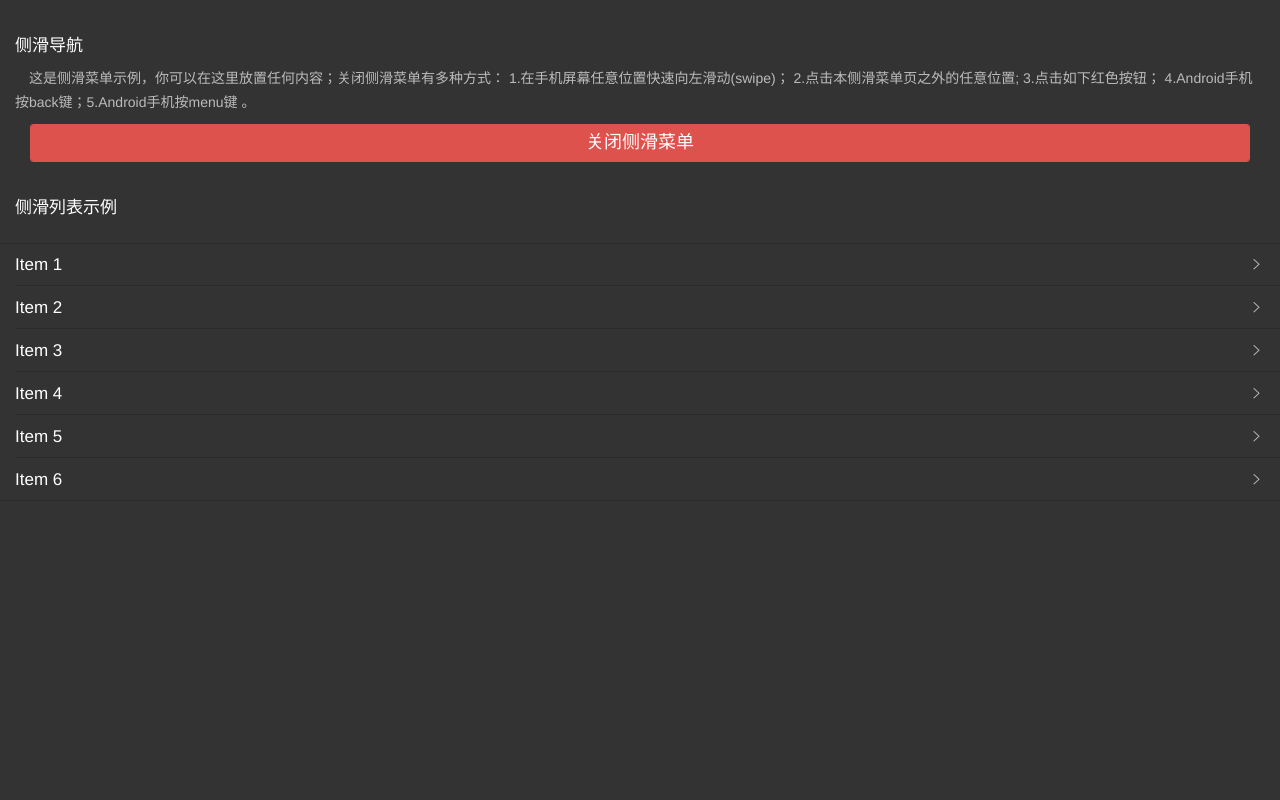
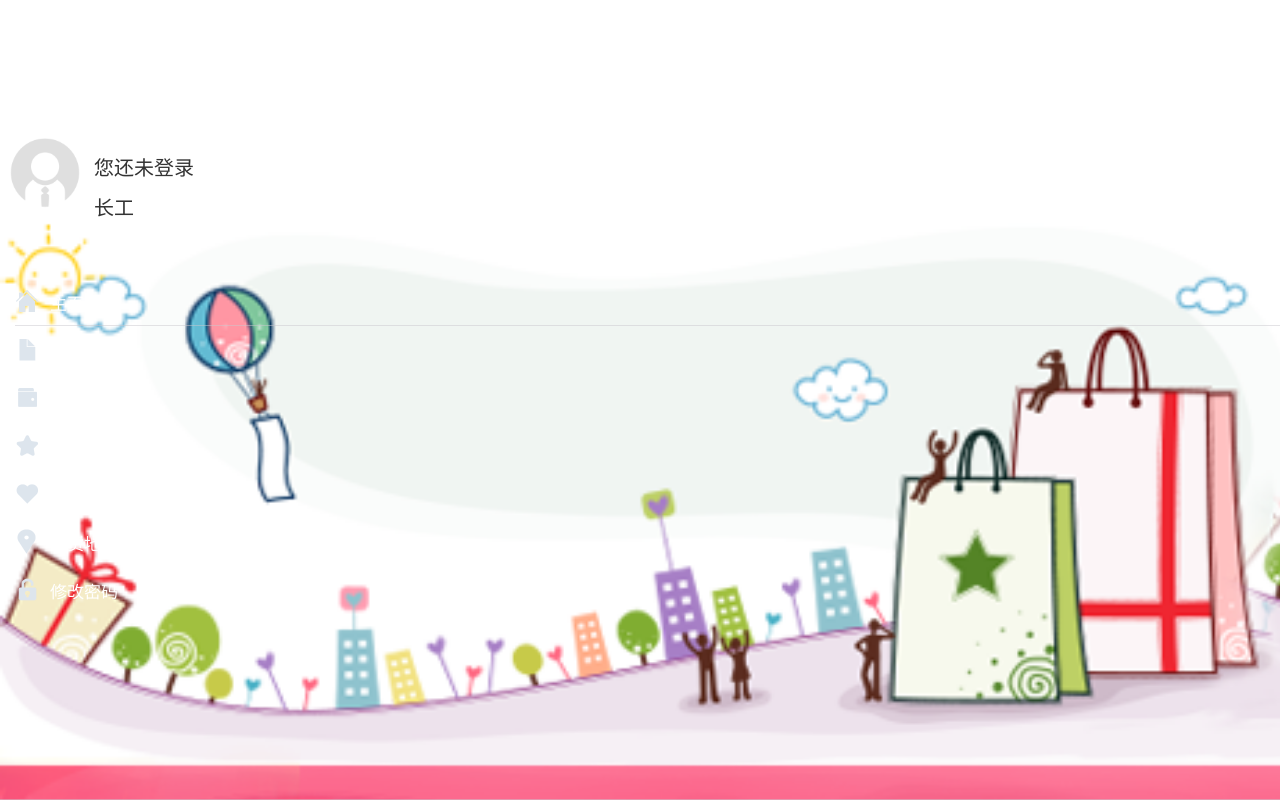
Before and after one commit to elickzhao/E3-server, a plain HTML site: page offcanvas-drag-right-plus-menu.html in a window 1280 px wide. Drawn offline with Linux system fonts and the light colour scheme.

Commit message:
侧边栏样式基本完成

```diff
--- a/offcanvas-drag-right-plus-menu.html
+++ b/offcanvas-drag-right-plus-menu.html
@@ -8,83 +8,126 @@
 		<meta name="apple-mobile-web-app-capable" content="yes">
 		<meta name="apple-mobile-web-app-status-bar-style" content="black">
 
-		<link rel="stylesheet" href="../css/mui.min.css">
+		<link rel="stylesheet" href="css/mui.css">
 		<style>
-			body, .mui-content {
-				background-color: #333;
-				color: #fff;
+			body {
+				background: url(img/menu_bg.png);
+				background-size: 130%;
+				background-repeat: no-repeat;
+				background-color: #FF547D;
 			}
-			header.mui-bar{
-				display: none;
+
+			.mui-card-header {
+				position: initial;
+				margin-top: 10%;
 			}
-			.mui-bar-nav~.mui-content{
-				padding: 0;
+
+			.mui-card-header.mui-card-media {
+				padding: 10px;
 			}
-			 .title{
-			  	margin: 35px 15px 10px;
+
+			.mui-card-header>img:first-child {
+				height: 70px;
+				width: 70px;
 			}
-			  .title+.content{
-			  	margin: 10px 15px 35px;
-			  	color: #bbb;
-			  	text-indent: 1em;
-			  	font-size: 14px;
-			  	line-height: 24px;
+
+			.mui-card-header.mui-card-media .mui-media-body p {
+				font-size: 20px;
+				font-weight: 100;
+				line-height: 20px;
+				margin-top: 20px;
+				margin-left: 40px;
+				color: #333;
 			}
-			  .mui-table-view{
-			  	margin-bottom: 35px;
+
+			.mui-table-view:after,
+			.mui-table-view:before,
+			.mui-table-view-cell:not(:first-child):after {
+				background: none;
+			}
+
+			.mui-table-view .mui-media-object {
+				line-height: 25px;
+				max-width: 25px;
+				height: 25px;
+			}
+
+			.silder-nav {
+				color: white;
+				margin-top: 5px;
 			}
 		</style>
 	</head>
+
 	<body>
-		<div class="mui-content">
-			<div class="title">侧滑导航</div>
-				<div class="content">
-					这是侧滑菜单示例，你可以在这里放置任何内容；关闭侧滑菜单有多种方式：
-					1.在手机屏幕任意位置快速向左滑动(swipe)；
-					2.点击本侧滑菜单页之外的任意位置;
-					3.点击如下红色按钮；
-					<span class="android-only">
-						4.Android手机按back键；5.Android手机按menu键
-					</span>。
-					<p style="margin: 10px 15px;">
-						<button id="close-btn" type="button" class="mui-btn mui-btn-danger mui-btn-block" style="padding: 5px 20px;">关闭侧滑菜单</button>
-					</p>
 
+		<div class="mui-card-header mui-card-media">
+			<img src="img/profile_no_avarta_icon.png" />
+			<div class="mui-media-body">
+				<p>您还未登录</p>
+				<p>长工</p>
 			</div>
-				<div class="title" style="margin-bottom: 25px;">侧滑列表示例</div>
-				<ul class="mui-table-view mui-table-view-chevron mui-table-view-inverted">
-					<li class="mui-table-view-cell">
-						<a class="mui-navigate-right">
-							Item 1
+		</div>
+
+		<ul class="mui-table-view" style="background: none; margin-top: 50px;">
+			<li class="mui-table-view-cell mui-media">
+				<a href="javascript:;">
+					<img class="mui-media-object mui-pull-left" src="img/mainpage_home_icon.png">
+					<div class="mui-media-body silder-nav">
+						主页
+					</div>
 				</a>
 			</li>
-					<li class="mui-table-view-cell">
-						<a class="mui-navigate-right">
-							Item 2
+			<li class="mui-table-view-cell mui-media">
+				<a href="javascript:;">
+					<img class="mui-media-object mui-pull-left" src="img/mainpage_order_icon.png">
+					<div class="mui-media-body silder-nav">
+						我的订单
+					</div>
 				</a>
 			</li>
-					<li class="mui-table-view-cell">
-						<a class="mui-navigate-right">
-							Item 3
+			<li class="mui-table-view-cell mui-media">
+				<a href="javascript:;">
+					<img class="mui-media-object mui-pull-left" src="img/mainpage_purse_icon.png">
+					<div class="mui-media-body silder-nav">
+						我的钱包
+					</div>
 				</a>
 			</li>
-					<li class="mui-table-view-cell">
-						<a class="mui-navigate-right">
-							Item 4
+			<li class="mui-table-view-cell mui-media">
+				<a href="javascript:;">
+					<img class="mui-media-object mui-pull-left" src="img/mainpage_good_icon.png">
+					<div class="mui-media-body silder-nav">
+						我的收藏
+					</div>
 				</a>
 			</li>
-					<li class="mui-table-view-cell">
-						<a class="mui-navigate-right">
-							Item 5
+			<li class="mui-table-view-cell mui-media">
+				<a href="javascript:;">
+					<img class="mui-media-object mui-pull-left" src="img/mainpage_shop_icon.png">
+					<div class="mui-media-body silder-nav">
+						关注店铺
+					</div>
 				</a>
 			</li>
-					<li class="mui-table-view-cell">
-						<a class="mui-navigate-right">
-							Item 6
+			<li class="mui-table-view-cell mui-media">
+				<a href="javascript:;">
+					<img class="mui-media-object mui-pull-left" src="img/mainpage_address_icon.png">
+					<div class="mui-media-body silder-nav">
+						收货地址
+					</div>
+				</a>
+			</li>
+			<li class="mui-table-view-cell mui-media">
+				<a href="javascript:;">
+					<img class="mui-media-object mui-pull-left" src="img/mainpage_password_icon.png" >
+					<div class="mui-media-body silder-nav">
+						修改密码
+					</div>
 				</a>
 			</li>
 		</ul>
-		</div>
+
 		<script src="js/mui.min.js"></script>
 		<script type="text/javascript" charset="utf-8">
 			mui.init({
@@ -95,15 +138,16 @@
 			});
 			//获得侧滑主窗口webview对象
 			var main = null;
-			mui.plusReady(function () {
+			mui.plusReady(function() {
 				main = plus.webview.currentWebview().opener();
 			})
-			function closeMenu () {
-				mui.fire(main,"menu:swipeleft");
+
+			function closeMenu() {
+				mui.fire(main, "menu:swipeleft");
 			}
 			//优化显示出来的侧滑菜单，只需监听该菜单的左滑事件，然后将其关闭即可；在菜单上右滑，不做任何操作；
-			window.addEventListener("swipeleft",closeMenu);
-			document.getElementById("close-btn").addEventListener('tap',closeMenu);
+			window.addEventListener("swipeleft", closeMenu);
+
 			mui.menu = closeMenu;
 		</script>
 	</body>
```
Also changed, not shown: baritemHtml/home.html (+4 -0 lines), index.html (+3 -8 lines), img/mainpage_address_icon.png (added), img/mainpage_good_icon.png (added), img/mainpage_home_icon.png (added), img/mainpage_order_icon.png (added), img/mainpage_password_icon.png (added), img/mainpage_purse_icon.png (added), img/mainpage_set_icon.png (added), img/mainpage_shop_icon.png (added), manifest.json, 1 other file. Lines whose indentation alone changed are shown as unchanged.
